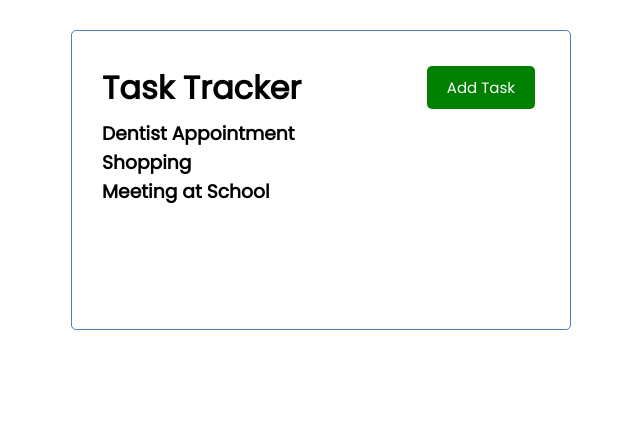
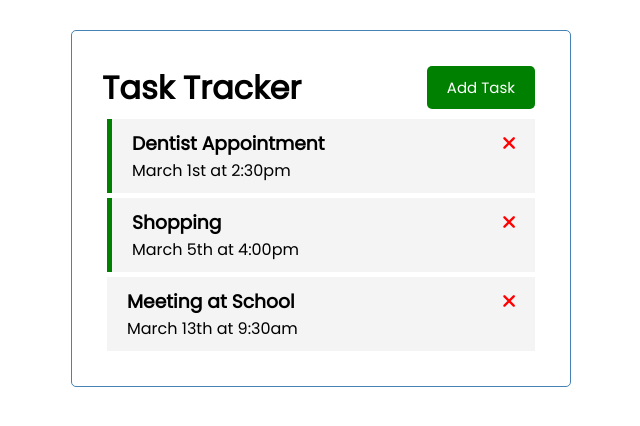
Before and after one commit to xbarisaslan/first-vue-project, a Vue app: page / in a window 1280 px wide. Shown: the top 426 px of the page, without its empty margins (319-959 px from the left). Built offline with nearby package versions, Linux system fonts and the light colour scheme.

Commit message:
Import task component

```diff
--- a/src/components/Tasks.vue
+++ b/src/components/Tasks.vue
@@ -1,14 +1,20 @@
 <template>
-    <div v-for="task in tasks">
-    <h3>{{task.text}}</h3>
+    <div :key="task.id" v-for="task in tasks">
+        <Task @delete-task="$emit('delete-task' , task.id)" :task="task"/>
     </div>
 </template>
 
 <script>
+    import Task from './Task'
+
     export default {
         name: "Tasks",
         props: {
             tasks: Array,
-        }
+        } ,
+        components: {
+            Task,
+        },
+        emits: ['delete-task']
     }
 </script>
```
